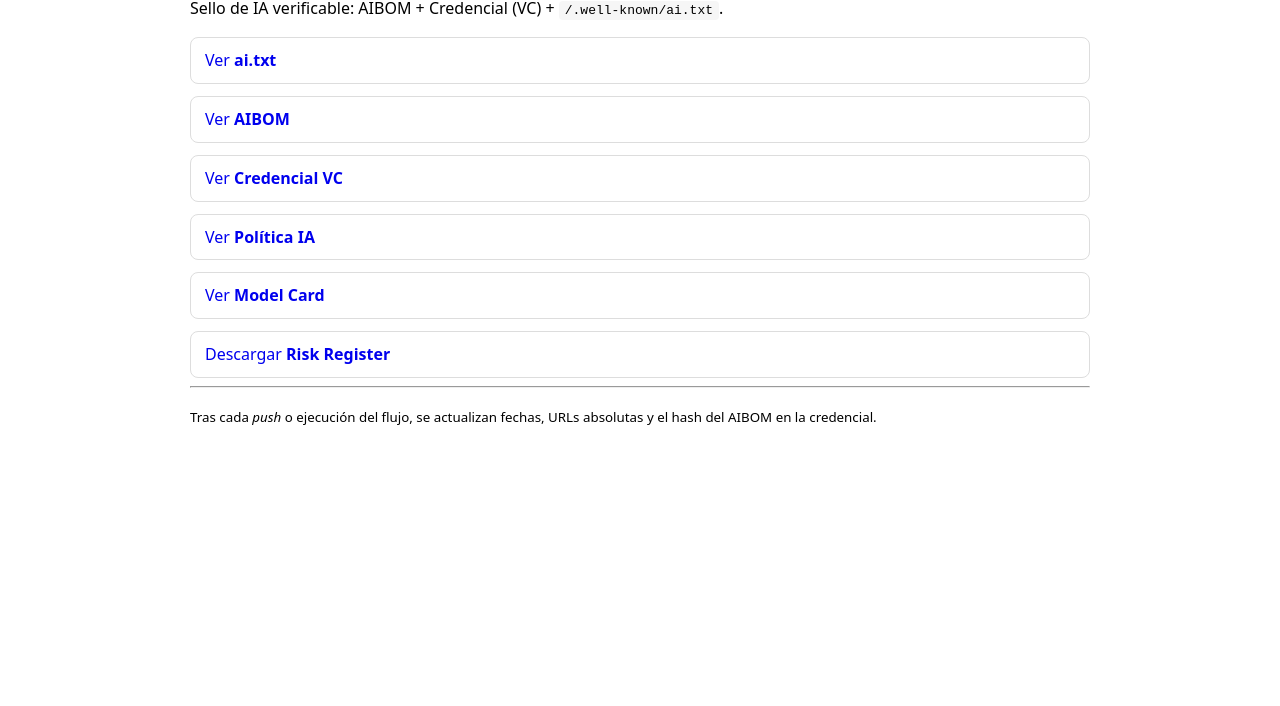
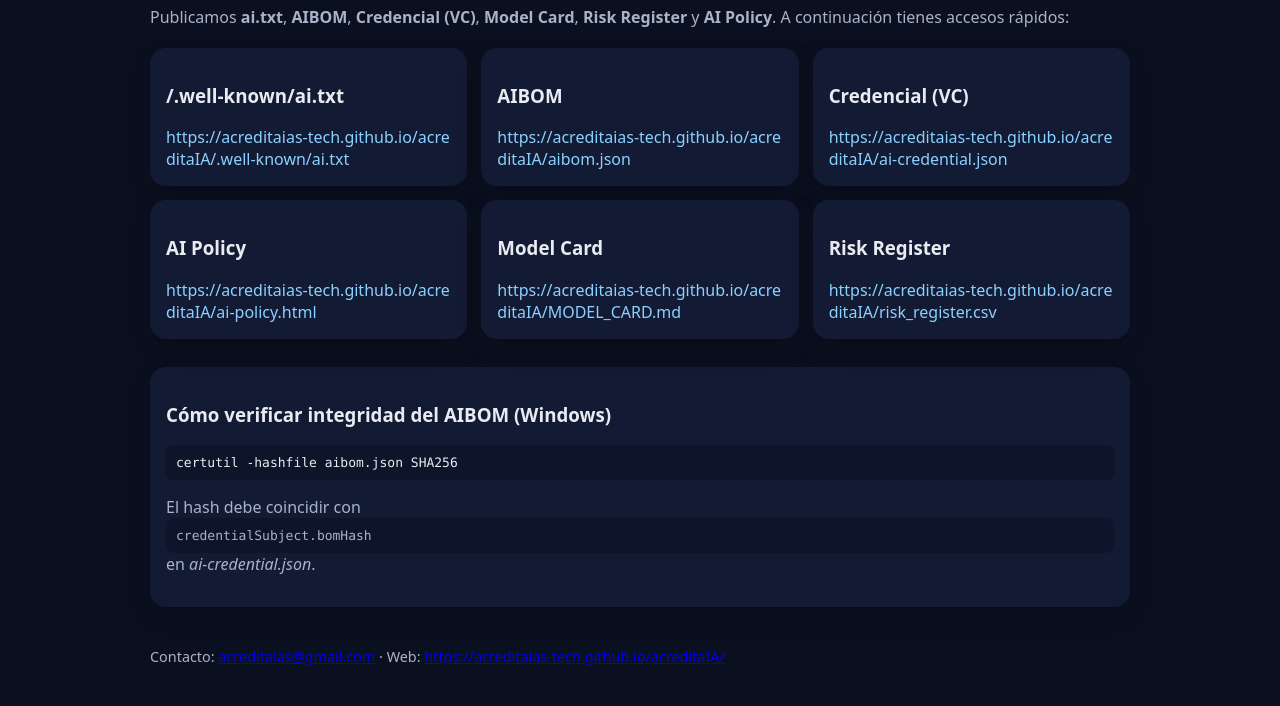
Before and after one commit to acreditaias-tech/acreditaIA, a plain HTML site: page index.html in a window 1280 px wide. Shown: the part 115-821 px from the top of the page. Before the commit the page ends 800 px from the top, so only its background shows below. Drawn offline with Linux system fonts and the light colour scheme.

Commit message:
Update index.html

````diff
--- a/index.html
+++ b/index.html
@@ -1,25 +1,49 @@
+```html
 <!doctype html>
 <html lang="es">
 <head>
   <meta charset="utf-8"/>
-  <title>AcreditaIA — Sello de IA verificable</title>
-  <meta name="viewport" content="width=device-width, initial-scale=1"/>
-  <style>body{font-family:system-ui,Arial,sans-serif;max-width:900px;margin:40px auto;padding:0 16px;line-height:1.55}
-  .grid{display:grid;gap:12px} a.button{display:inline-block;padding:10px 14px;border:1px solid #ddd;border-radius:8px;text-decoration:none}
-  code{background:#f6f6f6;padding:2px 6px;border-radius:4px}</style>
+  <meta name="viewport" content="width=device-width,initial-scale=1"/>
+  <title>AcreditaIA — Evidencias verificables</title>
+  <meta name="description" content="AIBOM + VC + ai.txt + Model Card + Risk Register + AI Policy"/>
+  <link rel="icon" href="data:,">
+  <style>
+    :root { --bg:#0b1020; --fg:#e8ecf1; --card:#131a33; --muted:#a9b3c8; }
+    body { margin:0; font-family:system-ui,Arial,sans-serif; background:var(--bg); color:var(--fg); }
+    .wrap { max-width:980px; margin:40px auto; padding:0 16px; }
+    h1 { font-size:2rem; margin:.25rem 0 1rem; }
+    p { color:var(--muted); }
+    .grid { display:grid; grid-template-columns:repeat(auto-fit,minmax(240px,1fr)); gap:14px; margin:20px 0 28px; }
+    .card { background:var(--card); border-radius:16px; padding:16px; box-shadow:0 10px 24px rgba(0,0,0,.2); }
+    .card a { color:#8bd1ff; text-decoration:none; word-break:break-all; }
+    code { background:#0e142a; padding:10px; display:block; border-radius:8px; font-family:Consolas,monospace; font-size:13px; }
+    footer { margin:40px 0; color:var(--muted); font-size:.9rem; }
+  </style>
 </head>
 <body>
-  <h1>AcreditaIA</h1>
-  <p>Sello de IA verificable: AIBOM + Credencial (VC) + <code>/.well-known/ai.txt</code>.</p>
-  <div class="grid">
-    <a class="button" href="./.well-known/ai.txt">Ver <strong>ai.txt</strong></a>
-    <a class="button" href="./aibom.json">Ver <strong>AIBOM</strong></a>
-    <a class="button" href="./ai-credential.json">Ver <strong>Credencial VC</strong></a>
-    <a class="button" href="./ai-policy.html">Ver <strong>Política IA</strong></a>
-    <a class="button" href="./MODEL_CARD.md">Ver <strong>Model Card</strong></a>
-    <a class="button" href="./risk_register.csv">Descargar <strong>Risk Register</strong></a>
-  </div>
-  <hr/>
-  <p><small>Tras cada <em>push</em> o ejecución del flujo, se actualizan fechas, URLs absolutas y el hash del AIBOM en la credencial.</small></p>
+  <main class="wrap">
+    <h1>AcreditaIA — Evidencias de IA verificables</h1>
+    <p>Publicamos <strong>ai.txt</strong>, <strong>AIBOM</strong>, <strong>Credencial (VC)</strong>, <strong>Model Card</strong>, <strong>Risk Register</strong> y <strong>AI Policy</strong>. A continuación tienes accesos rápidos:</p>
+
+    <section class="grid">
+      <div class="card"><h3>/.well-known/ai.txt</h3><a href="/acreditaIA/.well-known/ai.txt">https://acreditaias-tech.github.io/acreditaIA/.well-known/ai.txt</a></div>
+      <div class="card"><h3>AIBOM</h3><a href="/acreditaIA/aibom.json">https://acreditaias-tech.github.io/acreditaIA/aibom.json</a></div>
+      <div class="card"><h3>Credencial (VC)</h3><a href="/acreditaIA/ai-credential.json">https://acreditaias-tech.github.io/acreditaIA/ai-credential.json</a></div>
+      <div class="card"><h3>AI Policy</h3><a href="/acreditaIA/ai-policy.html">https://acreditaias-tech.github.io/acreditaIA/ai-policy.html</a></div>
+      <div class="card"><h3>Model Card</h3><a href="/acreditaIA/MODEL_CARD.md">https://acreditaias-tech.github.io/acreditaIA/MODEL_CARD.md</a></div>
+      <div class="card"><h3>Risk Register</h3><a href="/acreditaIA/risk_register.csv">https://acreditaias-tech.github.io/acreditaIA/risk_register.csv</a></div>
+    </section>
+
+    <section class="card">
+      <h3>Cómo verificar integridad del AIBOM (Windows)</h3>
+      <code>certutil -hashfile aibom.json SHA256</code>
+      <p>El hash debe coincidir con <code>credentialSubject.bomHash</code> en <em>ai-credential.json</em>.</p>
+    </section>
+
+    <footer>
+      Contacto: <a href="mailto:acreditaias@gmail.com">acreditaias@gmail.com</a> ·
+      Web: <a href="https://acreditaias-tech.github.io/acreditaIA/">https://acreditaias-tech.github.io/acreditaIA/</a>
+    </footer>
+  </main>
 </body>
 </html>
````
